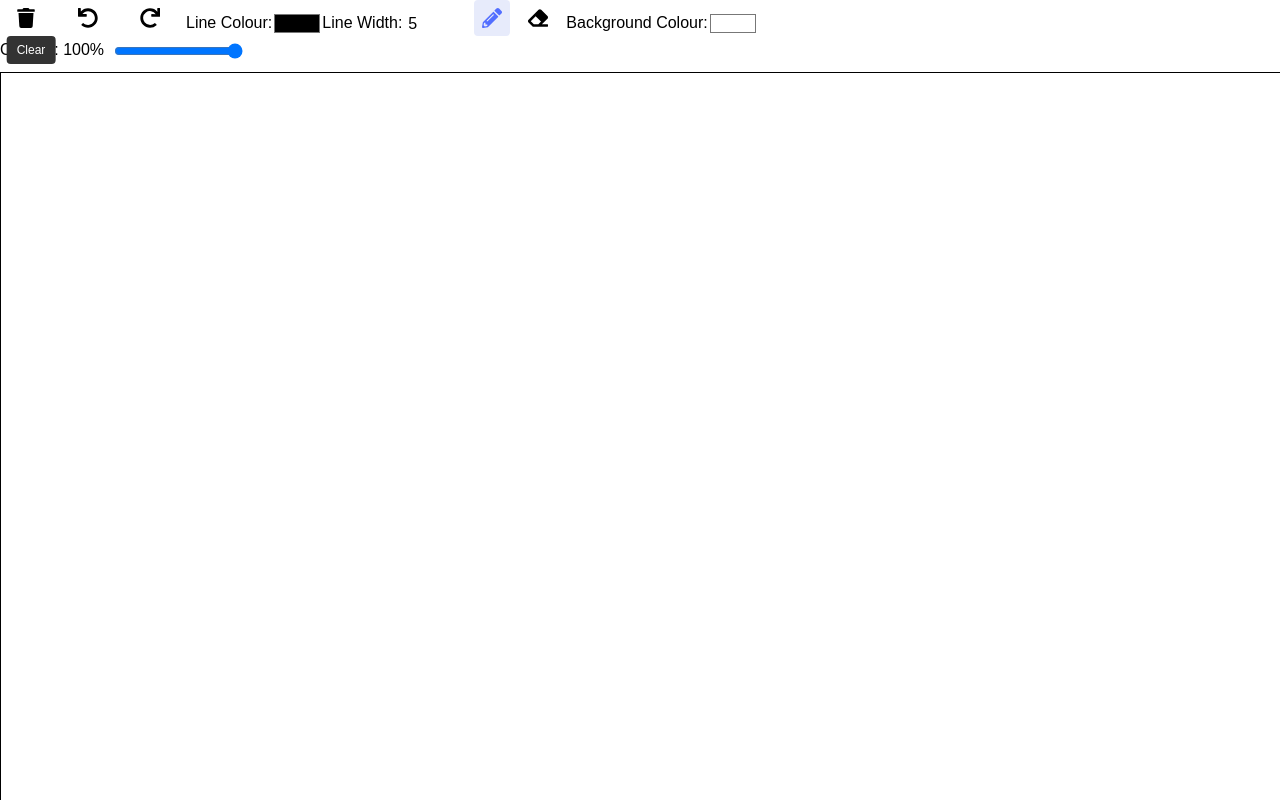
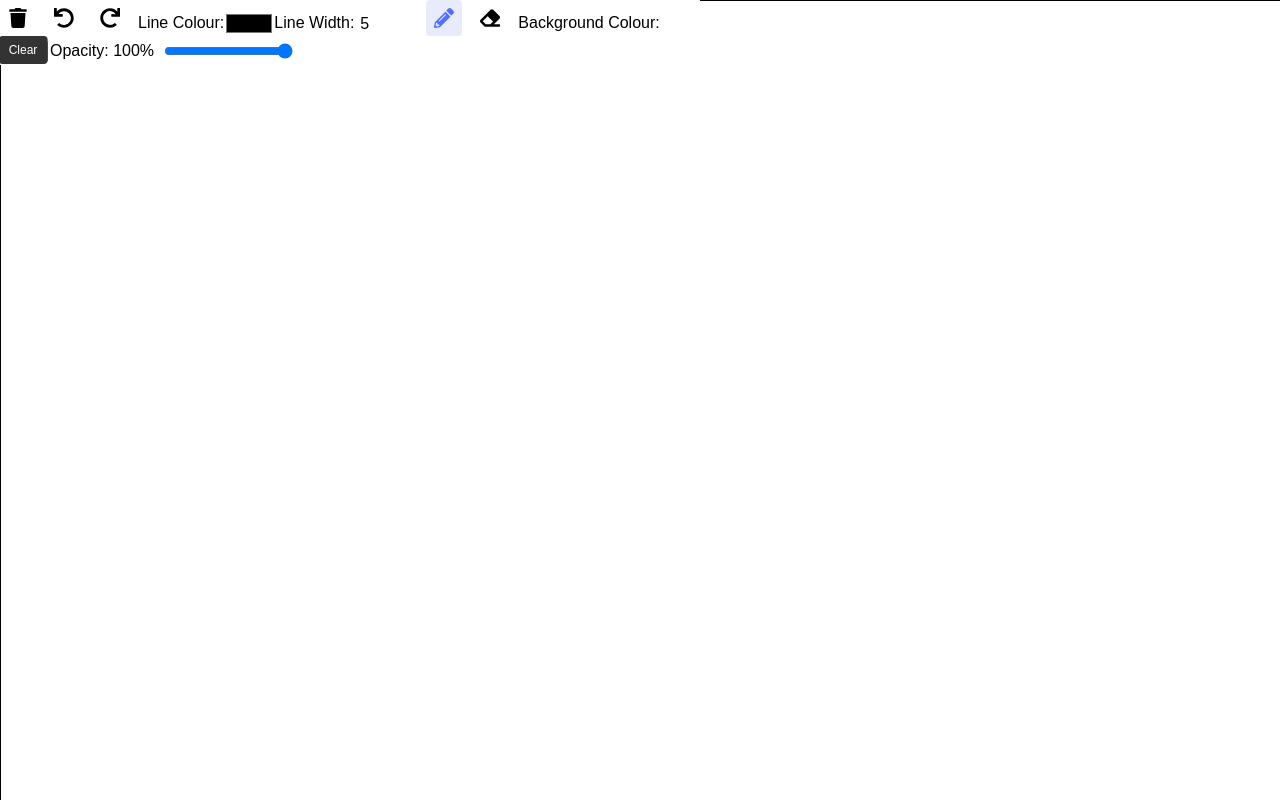
Before and after one commit to Kaimond/whiteboard, a Next.js app: page / in a window 1280 px wide. Shown: the top 800 px of the page. Built offline with nearby package versions, Linux system fonts and the light colour scheme.

Commit message:
Added more styling when hovering over the toolbar.
Started migrating inline css to external css.

```diff
--- a/src/app/Toolbar.module.css
+++ b/src/app/Toolbar.module.css
@@ -1,3 +1,12 @@
+.toolbar {
+    position: absolute;
+    margin-bottom: 10px;
+    background-color: #FFFFFF;
+    color: black;
+    width: 700px;
+    border: 4px;
+}
+
 .tooltip {
     position: relative;
     display: inline-block;
@@ -20,3 +29,17 @@
     transition: opacity 0.2s ease;
     opacity: 1;
 }
+
+.button {
+    padding: 8px;
+    margin-right: 10px;
+    font-size: 20px;
+    border-radius: 4px;
+}
+
+.button:hover {
+    cursor: pointer;
+    color: #526EFF;
+    background-color: #e7ebfb;
+    border-radius: 4px;
+}
--- a/src/app/components/Toolbar.jsx
+++ b/src/app/components/Toolbar.jsx
@@ -48,48 +48,27 @@ export default function Toolbar({
     };
 
     return (
-        <div style={{
-            marginBottom: "10px",
-            backgroundColor: "#FFFFFF",
-            color: "black",
-            width: "800px",
-            borderRadius: "10px"
-        }}>
+        <div className={styles.toolbar}>
             <div className={styles.tooltip} data-tooltip="Clear">
                 <button
+                    className={styles.button}
                     onClick={clearCanvas}
-                    style={{
-                        padding: "8px 16px",
-                        marginRight: "10px",
-                        cursor: "pointer",
-                        fontSize: "20px",
-                    }}
                 >
                     <FaTrash />
                 </button >
             </div>
             <div className={styles.tooltip} data-tooltip="Undo">
                 <button
+                    className={styles.button}
                     onClick={undo}
-                    style={{
-                        padding: "8px 16px",
-                        marginRight: "10px",
-                        cursor: "pointer",
-                        fontSize: "20px",
-                    }}
                 >
                     <FaUndo />
                 </button>
             </div>
             <div className={styles.tooltip} data-tooltip="Redo">
                 <button
+                    className={styles.button}
                     onClick={redo}
-                    style={{
-                        padding: "8px 16px",
-                        marginRight: "10px",
-                        cursor: "pointer",
-                        fontSize: "20px",
-                    }}
                 >
                     <FaRedo />
                 </button>
@@ -116,12 +95,9 @@ export default function Toolbar({
             />
             <div className={styles.tooltip} data-tooltip="Draw">
                 <button
+                    className={styles.button}
                     onClick={() => { drawing(); setActiveTool("draw") }}
                     style={{
-                        padding: "8px",
-                        marginRight: "10px",
-                        cursor: "pointer",
-                        fontSize: "20px",
                         color: activeTool === "draw" ? "#526EFF" : "",
                         backgroundColor: activeTool === "draw" ? "#e7ebfb" : "",
                         borderRadius: activeTool === "draw" ? "4px" : "",
@@ -132,12 +108,9 @@ export default function Toolbar({
             </div>
             <div className={styles.tooltip} data-tooltip="Erase">
                 <button
+                    className={styles.button}
                     onClick={() => { eraser(); setActiveTool("erase") }}
                     style={{
-                        padding: "8px",
-                        marginRight: "10px",
-                        cursor: "pointer",
-                        fontSize: "20px",
                         color: activeTool === "erase" ? "#526EFF" : "",
                         backgroundColor: activeTool === "erase" ? "#e7ebfb" : "",
                         borderRadius: activeTool === "erase" ? "4px" : "",
```
